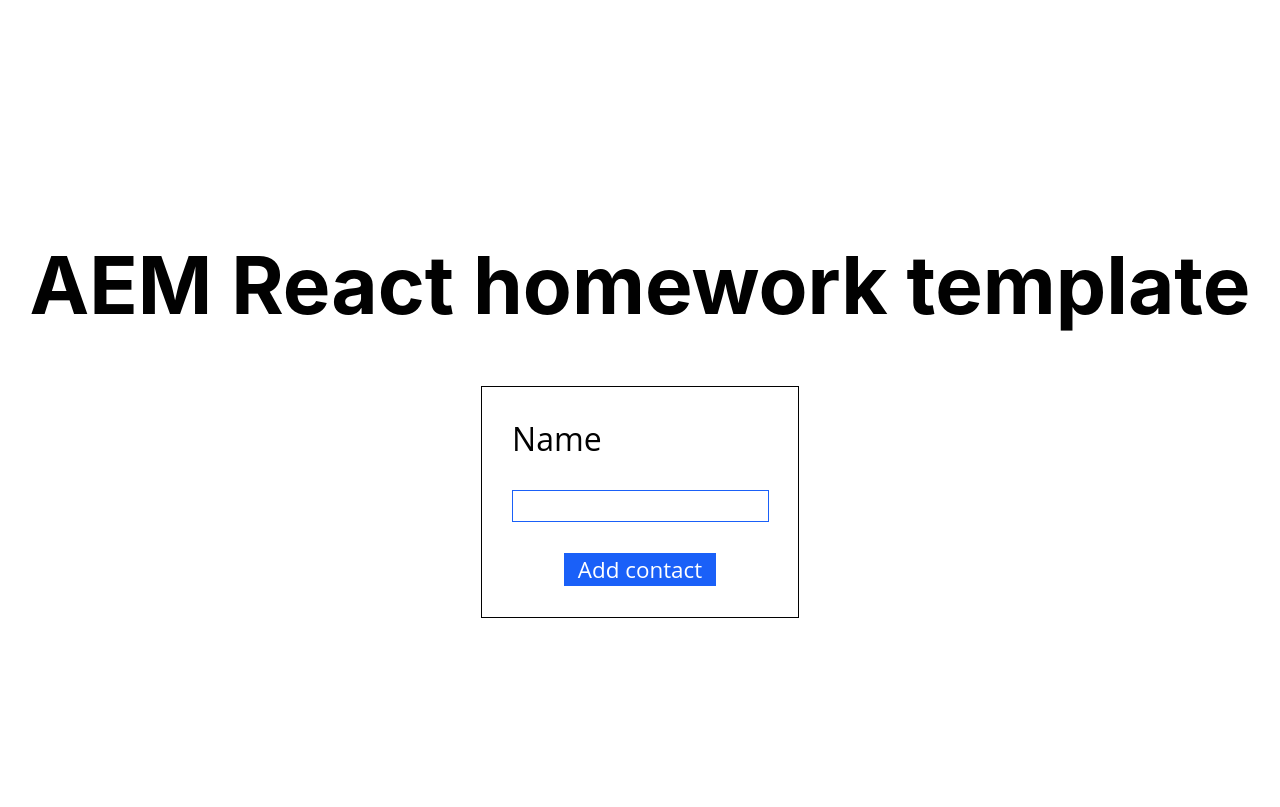
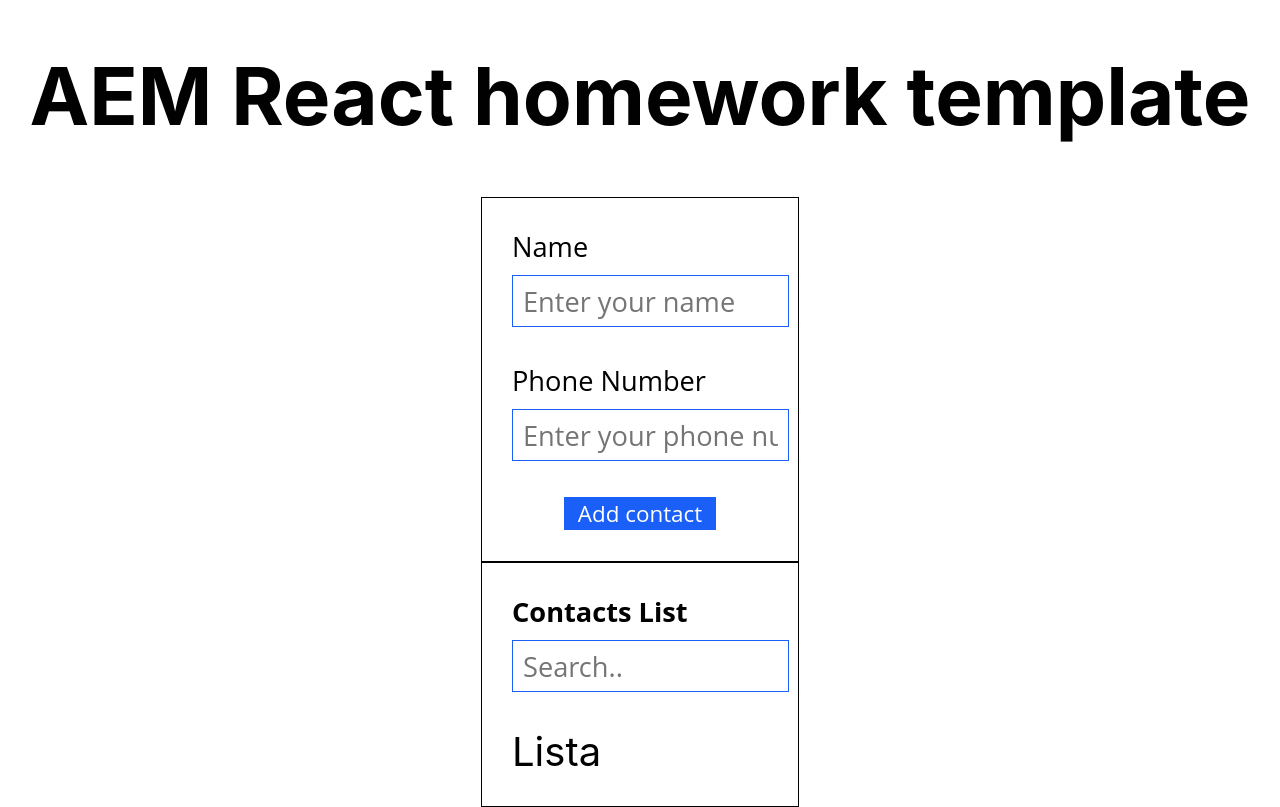
Before and after one commit to exigibil/goit-react-hw-02-phonebook, a React (Create React App) app: page / in a window 1280 px wide. Built offline with nearby package versions, Linux system fonts and the light colour scheme.

Commit message:
update contact list

```diff
--- a/src/components/Phonebook/Phonebook.jsx
+++ b/src/components/Phonebook/Phonebook.jsx
@@ -4,6 +4,7 @@ import { nanoid } from 'nanoid';
 
 function Phonebook() {
   return (
+    <>
       <div className={styles.phonebookContainer}>
         <p className={styles.title}>Name</p>
         <input
@@ -13,11 +14,38 @@ function Phonebook() {
           pattern="^[a-zA-Z]+(([' -][a-zA-Z ])?[a-zA-Z]*)*$"
           title="Name may contain only letters, apostrophe, dash and spaces. For example Adrian, Jacob Mercer, Charles de Batz de Castelmore d'Artagnan"
           required
+          placeholder="Enter your name"
         />
 
-      <button className={styles.buttonContact} type="submit">Add contact</button>
+        <p className={styles.title}>Phone Number</p>
+        <input
+          className={styles.inputText}
+          type="telephone"
+          name="phone number"
+          pattern="number"
+          title="Phone number must be a number"
+          placeholder="Enter your phone number"
+          required
+        />
+        <button className={styles.buttonContact} type="submit">
+          Add contact
+        </button>
       </div>
+      <div className={styles.phonebookContainer}>
+        <h2 className={styles.title}>Contacts List</h2>
+
+        <input
+        className={styles.inputText}
+        type="text"
+        placeholder="Search.." />
+
+        <div>
+          Lista
+        </div>
+
+      </div>
+    </>
   );
 }
 
-export default Phonebook
+export default Phonebook;
--- a/src/components/Phonebook/Phonebook.module.css
+++ b/src/components/Phonebook/Phonebook.module.css
@@ -1,7 +1,6 @@
 .phonebookContainer {
     display: flex;
     flex-direction: column;
-    gap: 30px;
     align-items: flex-start;
     border: 1px solid;
     padding: 30px;
@@ -9,17 +8,20 @@
 
     .title {
         margin: 0;
-        font-size: 2rem;
+        font-size: 1.7rem;
         font-family: 'Open Sans', sans-serif;
+        padding-bottom: 10px;
     }
 
     .inputText {
         width: 99.5%;
         height: 30px;
         border: 1px solid rgb(26, 96, 248);
-        font-size: 1rem;
+        font-size: 1.7rem;
         font-family: 'Open Sans', sans-serif;
         padding: 0;
+        padding: 10px;
+        margin-bottom: 35px;
 
     }
 
```
Lines whose indentation alone changed are shown as unchanged.
